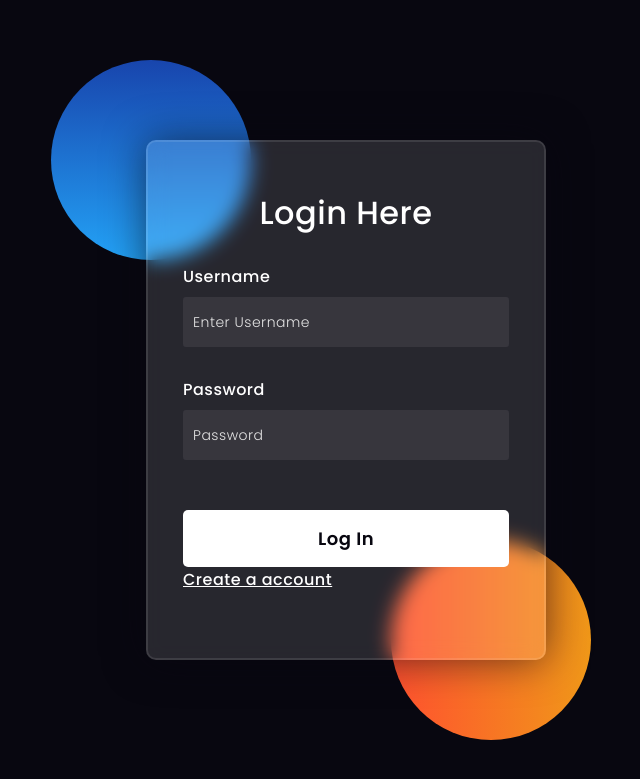
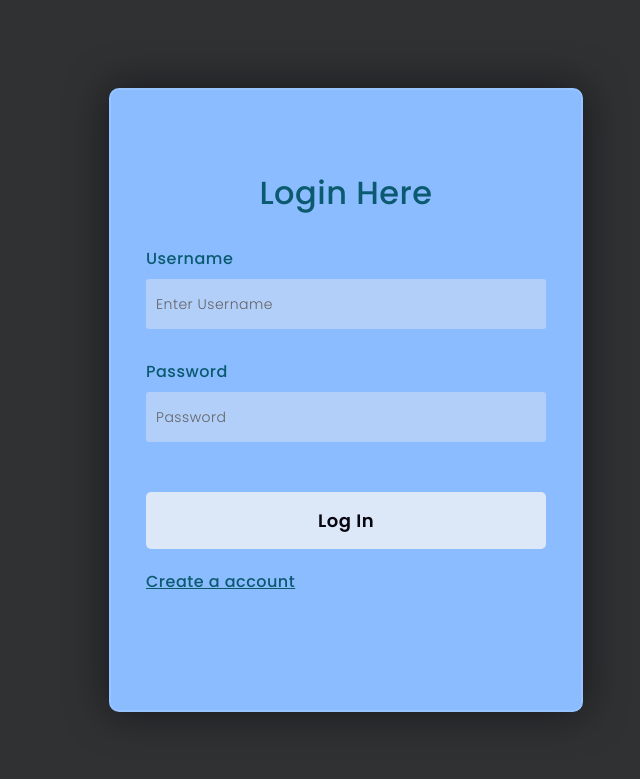
Before and after one commit to rajeevtapadia/EDI2-SpendWise-Django, a Django app: template SpendWise_v2/app/templates/login.html in a window 1280 px wide. Shown: the top 779 px of the page, without its empty margins (294-934 px from the left). Run offline with Django 4.2, Linux system fonts and the light colour scheme; the template is opened without the code that fills it, so the values that code supplies are empty.

Commit message:
login and signup done

```diff
--- a/SpendWise_v2/SpendWise_v2/urls.py
+++ b/SpendWise_v2/SpendWise_v2/urls.py
@@ -21,6 +21,14 @@ from app import views
 urlpatterns = [
     path('admin/', admin.site.urls),
     path('__debug__/', include('debug_toolbar.urls')),
+
+    # home page
     path('home/', views.home_view, name='home'),
 
+    # login pages
+    path('login/', views.Login, name='login'),
+    # path('logout/', views.Logout, name='logout'),
+    path('signup/', views.Signup, name='signup'),
+    path('home2/', views.home_pg, name='pg'),
+
 ]
--- a/SpendWise_v2/app/static/styles.css
+++ b/SpendWise_v2/app/static/styles.css
@@ -22,6 +22,7 @@ header h1{
 }
 
 .login{
+    text-decoration: none;
     position: fixed;
     right: 4%;
     top: 1.5%;
@@ -135,6 +136,7 @@ maincontent h2{
 }
 
 .signup.btn{
+    text-decoration: none;
     right: 2%;
     top: 1.5%;
     padding: 7px 18px;
@@ -142,7 +144,7 @@ maincontent h2{
     color: rgb(255, 255, 255);
     background-color: #03767a;
     border: white solid 1px;
-    margin-bottom: 25px;
+    margin-bottom: 40px;
 }
 
 ul{
--- a/SpendWise_v2/app/templates/home.html
+++ b/SpendWise_v2/app/templates/home.html
@@ -12,7 +12,7 @@
   </head>
   <body>
     <h1>Home Page</h1>
-    <a href="{% url 'logout' %}" class="btn btn-primary">Logout</a>
+    <!-- <a href="{% url 'logout' %}" class="btn btn-primary">Logout</a> -->
 
     <!-- Optional JavaScript -->
     <!-- jQuery first, then Popper.js, then Bootstrap JS -->
--- a/SpendWise_v2/app/templates/login.html
+++ b/SpendWise_v2/app/templates/login.html
@@ -1,23 +1,16 @@
 <!DOCTYPE html>
 <html lang="en">
 <head>
-  <!-- Design by foolishdeveloper.com -->
     <title>Login Page</title>
-
+    <meta content="width=device-width, initial-scale=1" name="viewport" />
     <link rel="preconnect" href="https://fonts.gstatic.com">
     <link rel="stylesheet" href="https://cdnjs.cloudflare.com/ajax/libs/font-awesome/5.15.4/css/all.min.css">
     <link href="https://fonts.googleapis.com/css2?family=Poppins:wght@300;500;600&display=swap" rel="stylesheet">
     <!--Stylesheet-->
     <style media="screen">
-      *,
-*:before,
-*:after{
-    padding: 0;
-    margin: 0;
-    box-sizing: border-box;
-}
+
 body{
-    background-color: #080710;
+    background-color: #303132;
 }
 .background{
     width: 430px;
@@ -33,27 +26,11 @@ body{
     position: absolute;
     border-radius: 50%;
 }
-.shape:first-child{
-    background: linear-gradient(
-        #1845ad,
-        #23a2f6
-    );
-    left: -80px;
-    top: -80px;
-}
-.shape:last-child{
-    background: linear-gradient(
-        to right,
-        #ff512f,
-        #f09819
-    );
-    right: -30px;
-    bottom: -80px;
-}
+
 form{
     height: 520px;
     width: 400px;
-    background-color: rgba(255,255,255,0.13);
+    background-color: #8BBCFF;
     position: absolute;
     transform: translate(-50%,-50%);
     top: 50%;
@@ -66,7 +43,7 @@ form{
 }
 form *{
     font-family: 'Poppins',sans-serif;
-    color: #ffffff;
+    color: #0b5a70;
     letter-spacing: 0.5px;
     outline: none;
     border: none;
@@ -87,8 +64,8 @@ label{
 input{
     display: block;
     height: 50px;
-    width: 100%;
-    background-color: rgba(255,255,255,0.07);
+    width: 95%;
+    background-color: #b2cffa;
     border-radius: 3px;
     padding: 0 10px;
     margin-top: 8px;
@@ -96,12 +73,13 @@ input{
     font-weight: 300;
 }
 ::placeholder{
-    color: #e5e5e5;
+    color: #646363;
 }
 button{
     margin-top: 50px;
+    margin-bottom: 20px;
     width: 100%;
-    background-color: #ffffff;
+    background-color: #dce7f7;
     color: #080710;
     padding: 15px 0;
     font-size: 18px;
@@ -109,51 +87,29 @@ button{
     border-radius: 5px;
     cursor: pointer;
 }
-.social{
-  margin-top: 30px;
-  display: flex;
-}
-.social div{
-  background: red;
-  width: 150px;
-  border-radius: 3px;
-  padding: 5px 10px 10px 5px;
-  background-color: rgba(255,255,255,0.27);
-  color: #eaf0fb;
-  text-align: center;
-}
-.social div:hover{
-  background-color: rgba(255,255,255,0.47);
-}
-.social .fb{
-  margin-left: 25px;
-}
-.social i{
-  margin-right: 4px;
+@media screen and (max-width: 500px){
+    form{
+        width: 60%;
+    }
+    input{
+        width: 90%;
+    }
 }
 
     </style>
 </head>
 <body>
-    <div class="background">
-        <div class="shape"></div>
-        <div class="shape"></div>
-    </div>
     <form method="post">
         <h3>Login Here</h3>
         {% csrf_token %}
         <label for="username">Username</label>
-        <input type="text" placeholder="Enter Username" id="username" name="username">
+        <input type="text" placeholder="Enter Username" id="username" name="usrnm">
 
         <label for="password">Password</label>
         <input type="password" placeholder="Password" id="password" name="pass">
 
         <button type="submit">Log In</button>
-        <!-- <input type="button" value=""> -->
-        <!-- <div class="social">
-          <div class="go"><i class="fab fa-google"></i>  Google</div>
-          <div class="fb"><i class="fab fa-facebook"></i>  Facebook</div>
-        </div> -->
+
         <a href="{% url 'signup' %}" >Create a account</a>
     </form>
 </body>
```
Also changed, not shown: SpendWise_v2/app/templates/index.html (+4 -5 lines), SpendWise_v2/app/templates/signup.html (+20 -55 lines), SpendWise_v2/app/views.py (+37 -1 lines), SpendWise_v2/db.sqlite3.
